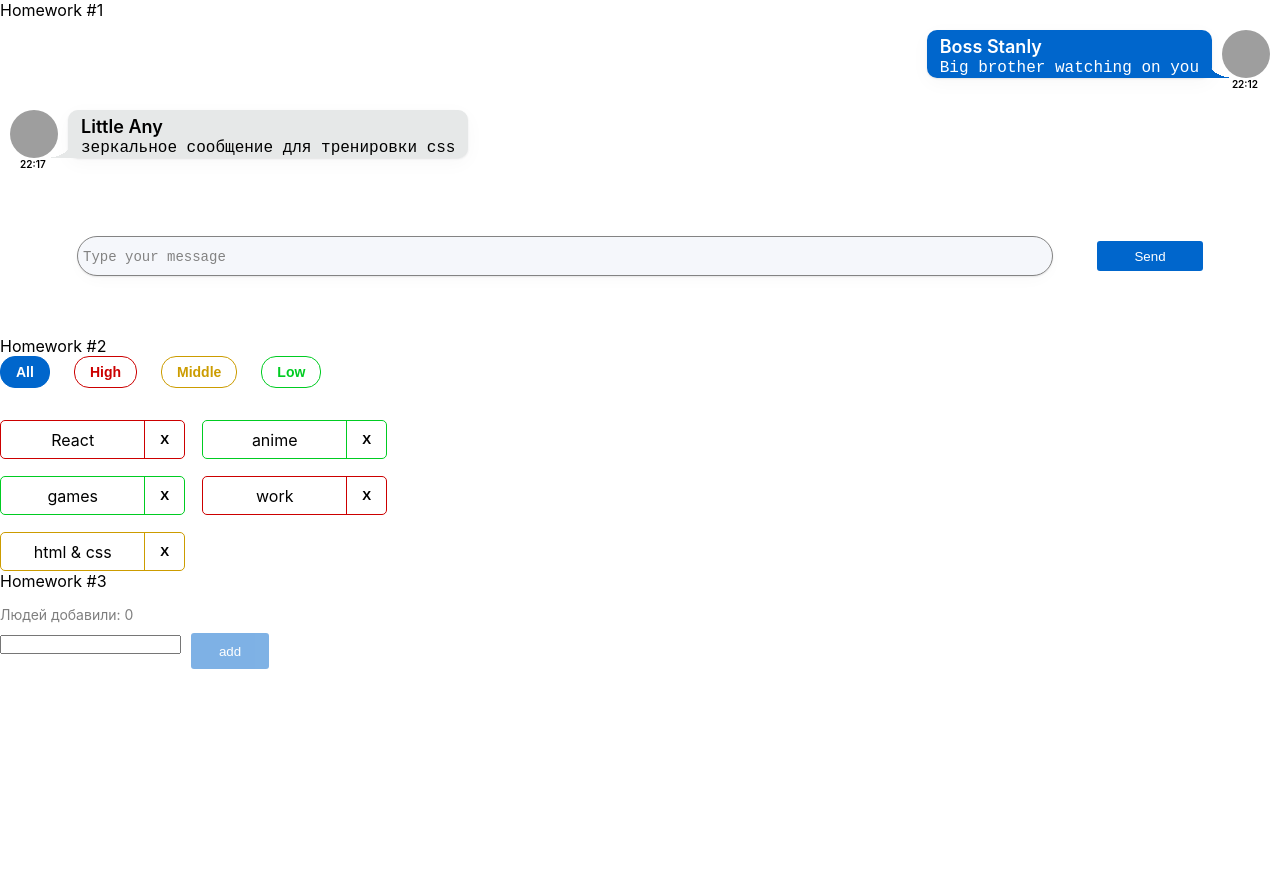
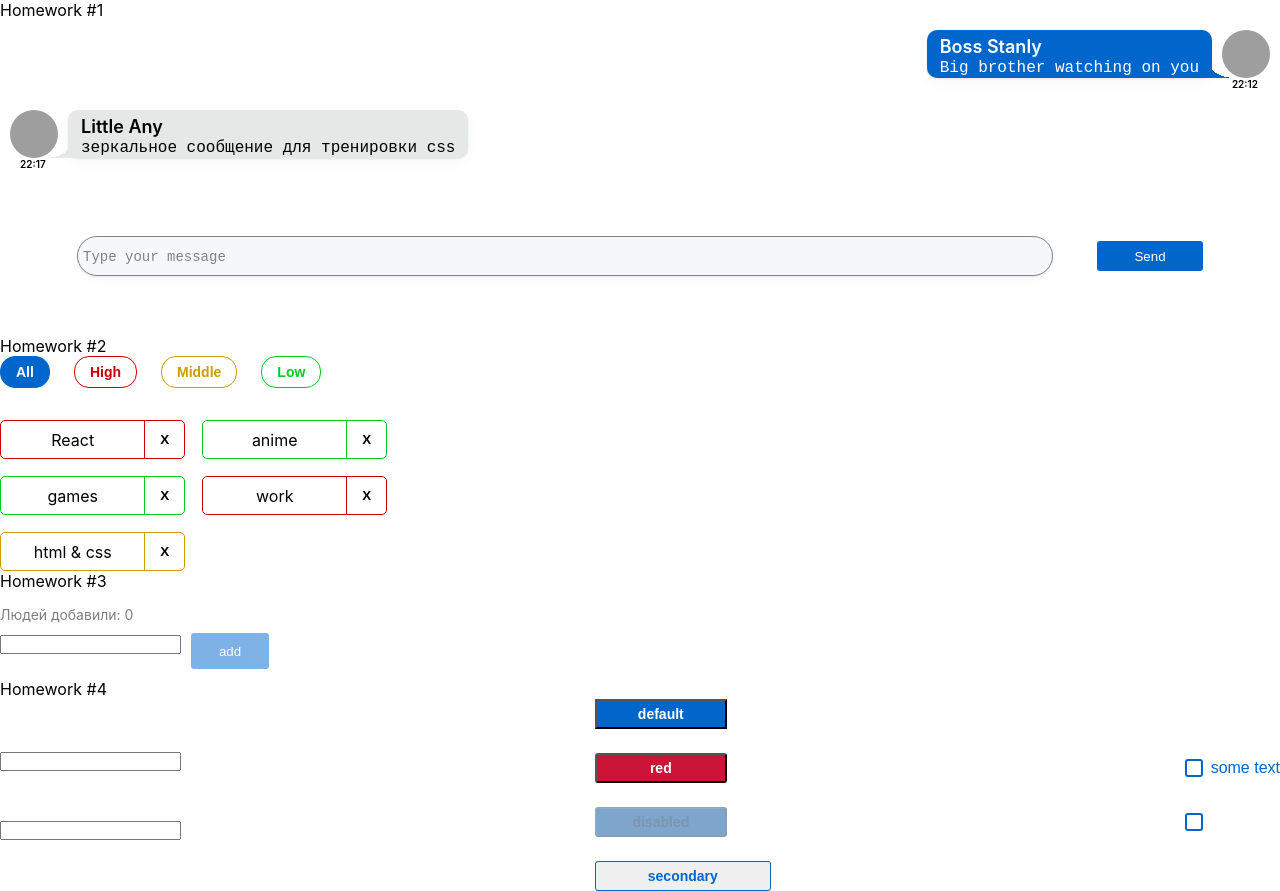
Before and after one commit to veluat/autocheck_homeworks_from_ignat, a React (Create React App) app: page /#/ in a window 1280 px wide. Before the commit the page ends 800 px from the top, so only its background shows below. Built offline with nearby package versions, Linux system fonts and the light colour scheme; grey boxes are pictures that could not be loaded.

Commit message:
Fourth homework

```diff
--- a/src/s1-main/App.tsx
+++ b/src/s1-main/App.tsx
@@ -3,6 +3,7 @@ import s from './App.module.css'
 import HW1 from '../s2-homeworks/hw01/HW1'
 import HW2 from "../s2-homeworks/hw02/HW2";
 import HW3 from '../s2-homeworks/hw03/HW3';
+import HW4 from "../s2-homeworks/hw04/HW4";
 
 function App() {
     return (
@@ -11,7 +12,7 @@ function App() {
             {/*раскомментировать по ходу выполнения*/}
             <HW2/>
             <HW3/>
-            {/*<HW4/>*/}
+            <HW4/>
 
             {/*при выполнении дз 5 и более - закомментировать здесь дз 1-4, так как они есть внутри дз 5*/}
             {/*<HW5/>*/}
--- a/src/s2-homeworks/hw04/common/c2-SuperButton/SuperButton.module.css
+++ b/src/s2-homeworks/hw04/common/c2-SuperButton/SuperButton.module.css
@@ -1,36 +1,77 @@
 .button {
+    width: 132px;
+    height: 30px;
+    font-weight: 600;
+    font-size: 14px;
+    line-height: 20px;
+    color: #FFFFFF;
 }
 
 .disabled {
+    background: #004D99;
+    opacity: 0.5;
+    color: #002E5C;
 }
 
 .secondary {
+    width: 176px;
+    height: 30px;
+    border: 1px solid #0066CC;
+    border-radius: 3px;
+    color: #0066CC;
 }
 
 .default {
+    background: #0066CC;
 }
 
 .red {
+    background: #CC1439;
+    border-radius: 3px;
 }
 
 .default:hover {
+    width: 167px;
+    height: 30px;
+    background: #0080FF;
 }
 
 .red:hover {
+    width: 167px;
+    height: 30px;
+    background: #FF1A47;
 }
 
 .secondary:hover {
+    width: 167px;
+    height: 30px;
+    background: #E5F0FA;
+    border: 1px solid #0066CC;
 }
 
 
 .default:active {
+    width: 149px;
+    height: 30px;
+    background: #0059B3;
 }
 
 .secondary:active {
+    width: 149px;
+    height: 30px;
+    background: #C9E5FF;
+    border: 1px solid #0066CC;
+    color: #0066CC;
 }
 
 .red:active {
+    width: 149px;
+    height: 30px;
+    background: #B31232;
 }
 
 .button:disabled {
+    background: #004D99;
+    opacity: 0.5;
+    color: #002E5C;
 }
--- a/src/s2-homeworks/hw04/common/c2-SuperButton/SuperButton.tsx
+++ b/src/s2-homeworks/hw04/common/c2-SuperButton/SuperButton.tsx
@@ -9,6 +9,15 @@ type SuperButtonPropsType = DefaultButtonPropsType & {
     xType?: string
 }
 
+const getClassName = ({disabled, xType, additionalClassName}: {disabled?: boolean, xType?: string, additionalClassName?: string}) => {
+    let className = s.button
+    if(!disabled && !xType) return `${s.button} ${s.default} ${additionalClassName}`
+    if (disabled) className = className + ' ' + s.disabled
+    if (xType === 'red') className = className + ' ' + s.red
+    if (xType === 'secondary') className = className + ' ' + s.secondary
+    return `${className} ${additionalClassName}`
+}
+
 const SuperButton: React.FC<SuperButtonPropsType> = (
     {
         xType,
@@ -17,13 +26,7 @@ const SuperButton: React.FC<SuperButtonPropsType> = (
         ...restProps // все остальные пропсы попадут в объект restProps, там же будет children
     }
 ) => {
-    const finalClassName = s.button
-        // + (disabled
-        //         ? ...
-        //         : xType === 'red'
-        //             ? ...
-        + (className ? ' ' + className : '') // задачка на смешивание классов
-
+    const finalClassName = getClassName({disabled, xType, additionalClassName: className })
     return (
         <button
             disabled={disabled}
--- a/src/s2-homeworks/hw04/common/c3-SuperCheckbox/SuperCheckbox.tsx
+++ b/src/s2-homeworks/hw04/common/c3-SuperCheckbox/SuperCheckbox.tsx
@@ -28,7 +28,8 @@ const SuperCheckbox: React.FC<SuperCheckboxPropsType> = (
 ) => {
     const onChangeCallback = (e: ChangeEvent<HTMLInputElement>) => {
         // задачка на написание онченджа
-
+        onChangeChecked?.(e.currentTarget.checked)
+        onChange?.(e)
     }
 
     const finalInputClassName = s.checkbox
```
